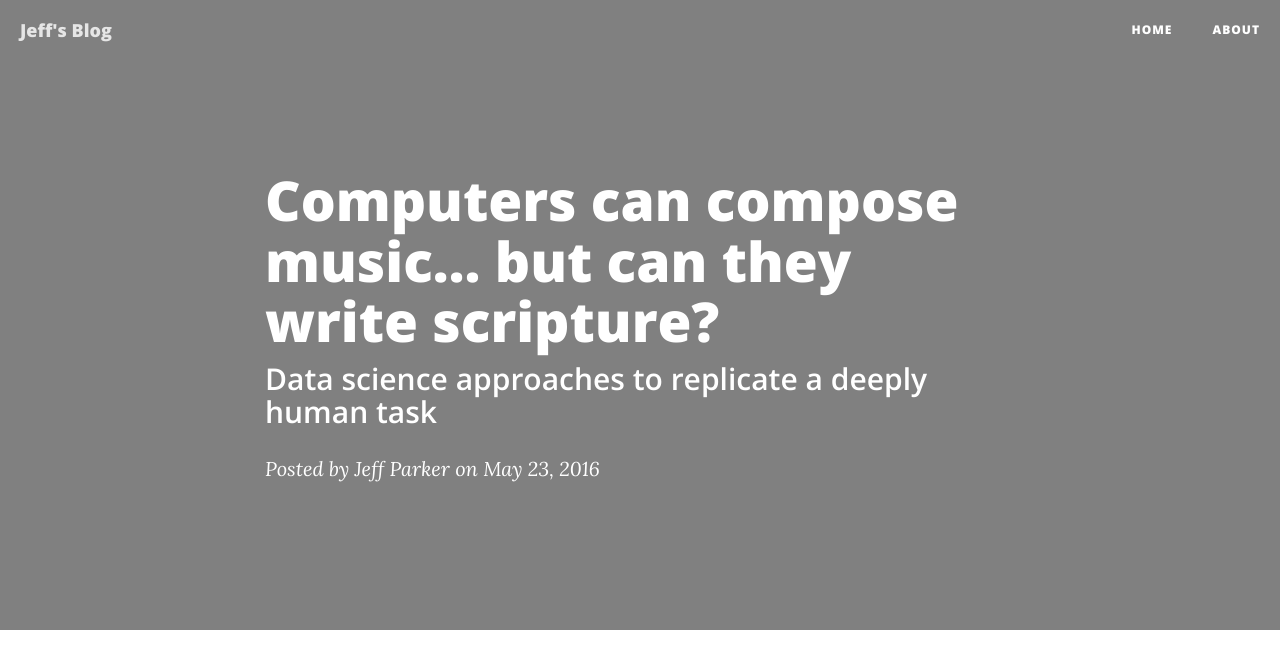
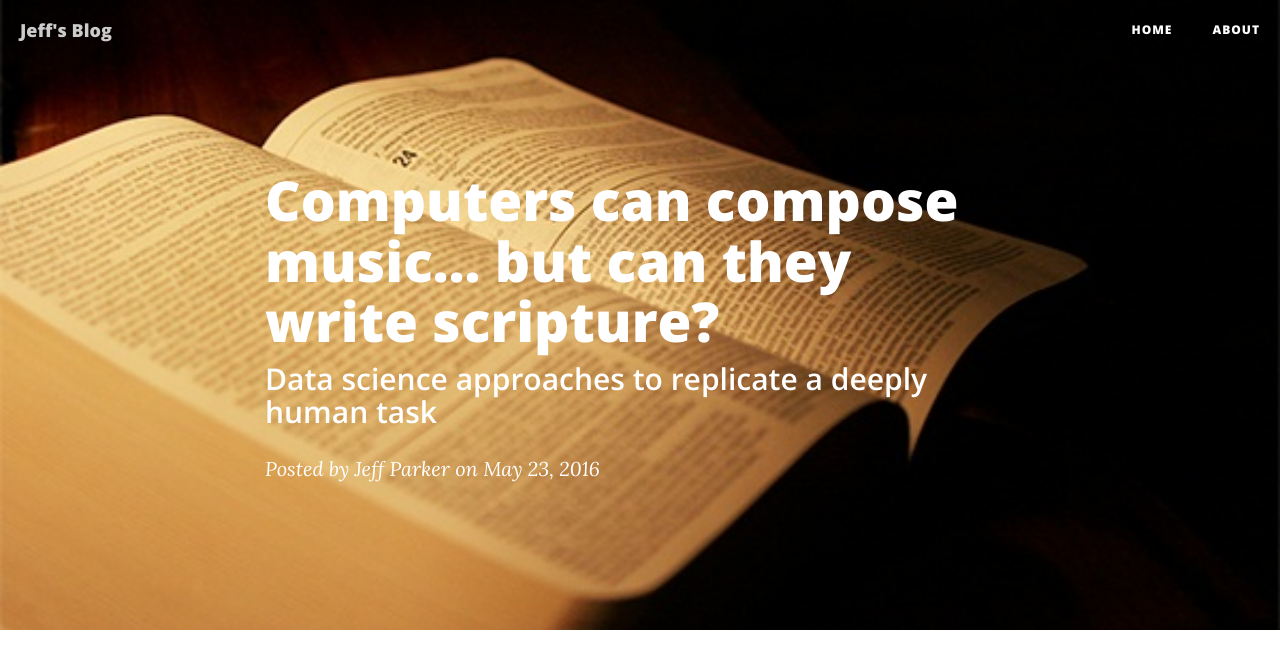
Before and after one commit to jeffreyxparker/jeffreyxparker.github.io, a Jekyll site: the page built from _posts/2016-05-23-computers-writing-scripture.markdown, in a window 1280 px wide. Shown: the top 660 px of the page. Built offline with Jekyll 4.4.1, drawn with Linux system fonts in a browser that asks for light colours; nearby versions of some CDN libraries; grey boxes are pictures that could not be loaded.

Commit message:
Adding computer_writing_scripture images

```diff
--- a/_config.yml
+++ b/_config.yml
@@ -23,4 +23,4 @@ permalink: pretty
 paginate: 5
 exclude: ["less","node_modules","Gruntfile.js","package.json","README.md"]
 
-gems: [jekyll-paginate, jekyll-feed]
+plugins: [jekyll-paginate, jekyll-feed]
```
Also changed, not shown: img/computers_writing_scripture1.png (added), img/computers_writing_scripture2.png (added), img/computers_writing_scripture3.png (added), img/newtestament_0.jpg (added).
